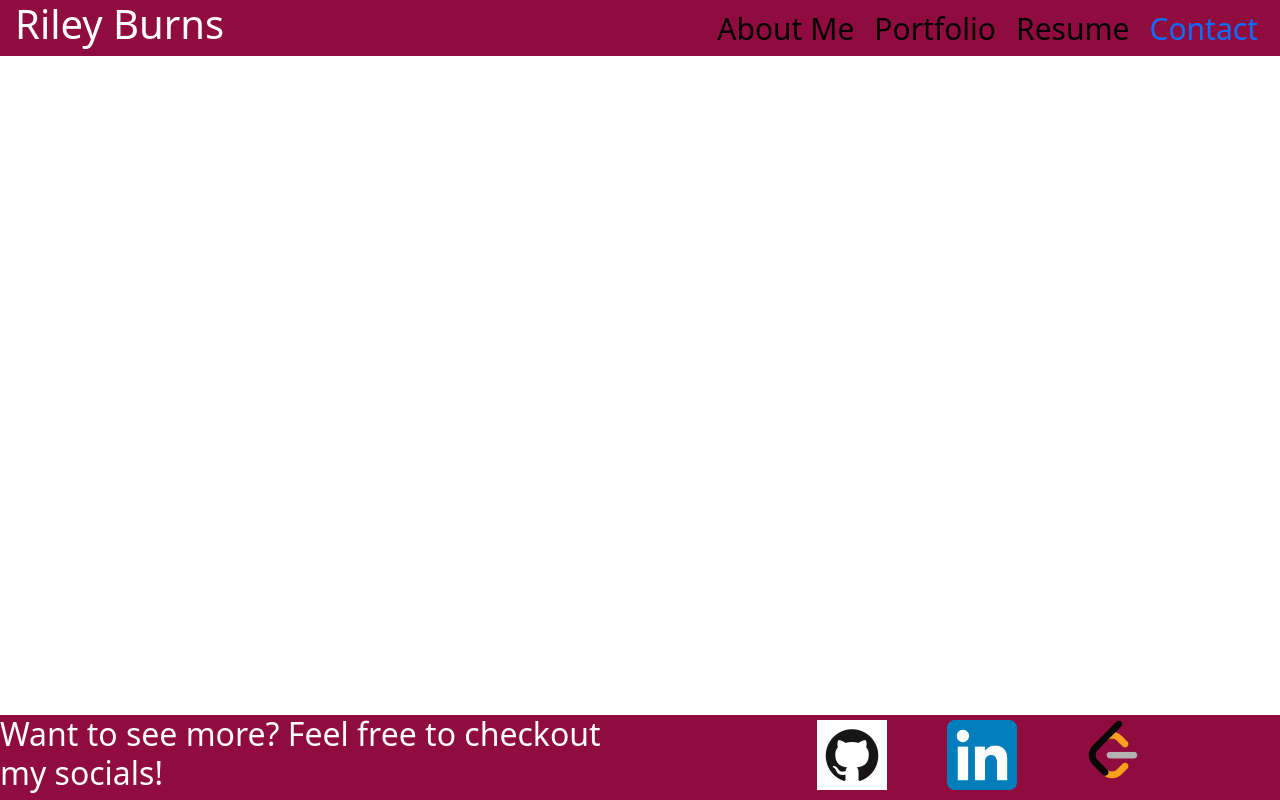
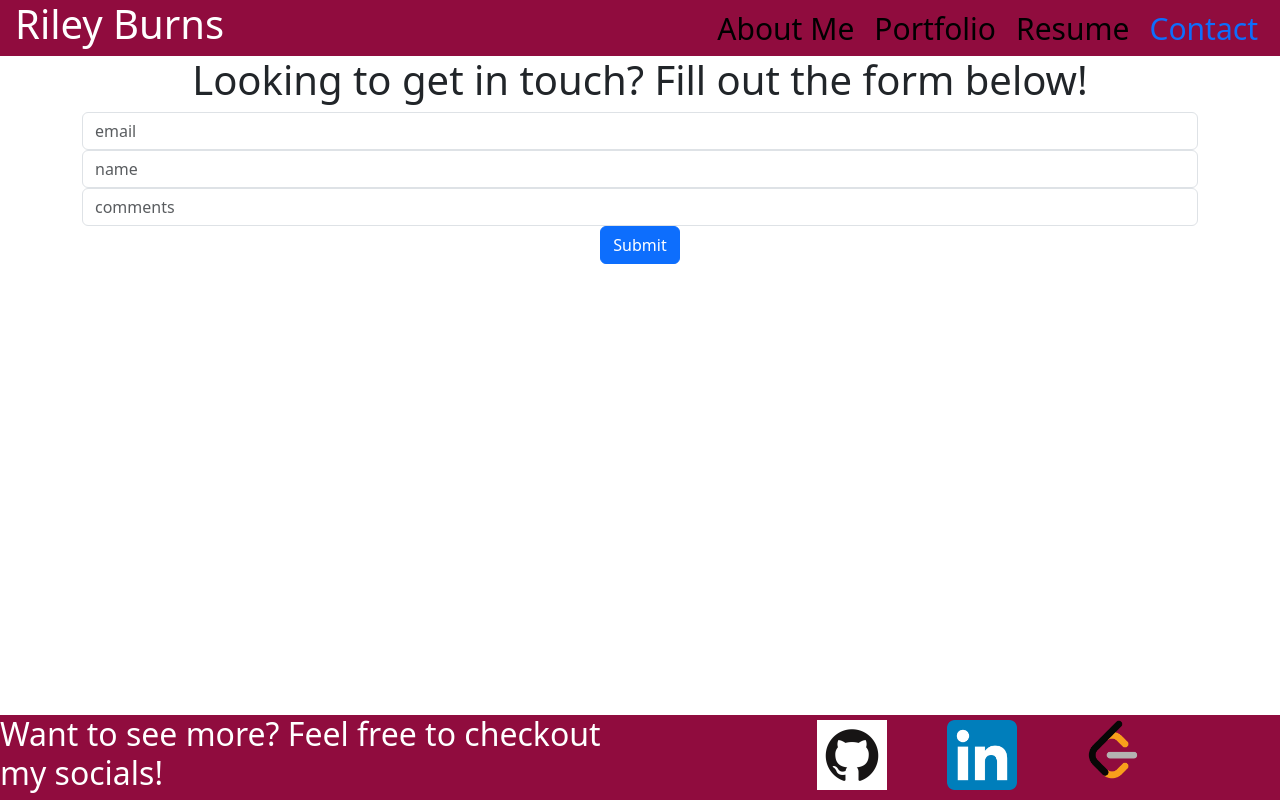
Before and after one commit to RB2277/my-portfolio, a React (Vite) app: page /contact in a window 1280 px wide. Built offline with nearby package versions, Linux system fonts and the light colour scheme.

Commit message:
setup contact page

```diff
--- a/src/pages/Contact.jsx
+++ b/src/pages/Contact.jsx
@@ -1,9 +1,89 @@
+import { useState } from 'react';
+
 function Contact() {
 
 
+ // Create state variables for the fields in the form
+  // We are also setting their initial values to an empty string
+  const [email, setEmail] = useState('');
+  const [name, setName] = useState('');
+  const [comments, setComments] = useState('');
+  const [errorMessage, setErrorMessage] = useState('');
+
+
+  const handleInputChange = (e) => {
+    // Getting the value and name of the input which triggered the change
+    const { target } = e;
+    const inputType = target.name;
+    const inputValue = target.value;
+
+    // Based on the input type, we set the state of either email, username, and password
+    if (inputType === 'email') {
+      setEmail(inputValue);
+    } else if (inputType === 'name') {
+      setName(inputValue);
+    } else {
+      setComments(inputValue);
+    }
+  };
+
+  const handleFormSubmit = (e) => {
+    // Preventing the default behavior of the form submit (which is to refresh the page)
+    e.preventDefault();
+
+    // First we check to see if the email is not valid or if the userName is empty. If so we set an error message to be displayed on the page.
+    if (!email || !name) {
+      setErrorMessage('Email and name fields are required!');
+      return;
+    }
+    setUserName('');
+    setPassword('');
+    setEmail('');
+  };
+
   return (
     <>
-
+     <div className="container text-center">
+      <h1>Looking to get in touch? Fill out the form below!</h1>
+      <form className="form" onSubmit={handleFormSubmit}>
+        <div className="form-group">
+        <input
+        className="form-control"
+          value={email}
+          name="email"
+          onChange={handleInputChange}
+          type="email"
+          placeholder="email"
+        />
+        </div>
+        <div className="form-group">
+        <input
+          className="form-control"
+          value={name}
+          name="name"
+          onChange={handleInputChange}
+          type="text"
+          placeholder="name"
+        />
+        </div>
+        <div className="form-group">
+        <input
+          className="form-control"
+          value={comments}
+          name="comments"
+          onChange={handleInputChange}
+          type="text"
+          placeholder="comments"
+        />
+        </div>
+        <button type="submit" className="btn btn-primary">Submit</button>
+      </form>
+      {errorMessage && (
+        <div>
+          <p className="error-text">{errorMessage}</p>
+        </div>
+      )}
+    </div>
     </>
   )
 }
--- a/src/pages/Resume.jsx
+++ b/src/pages/Resume.jsx
@@ -2,7 +2,9 @@ function Resume() {
 
 
   return (
-    <></>
+    <>
+
+    </>
   )
 }
 
```
